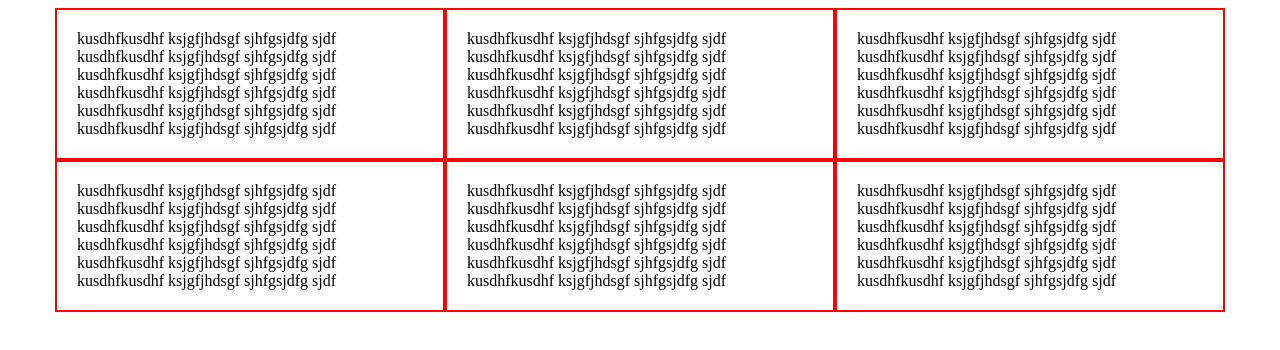
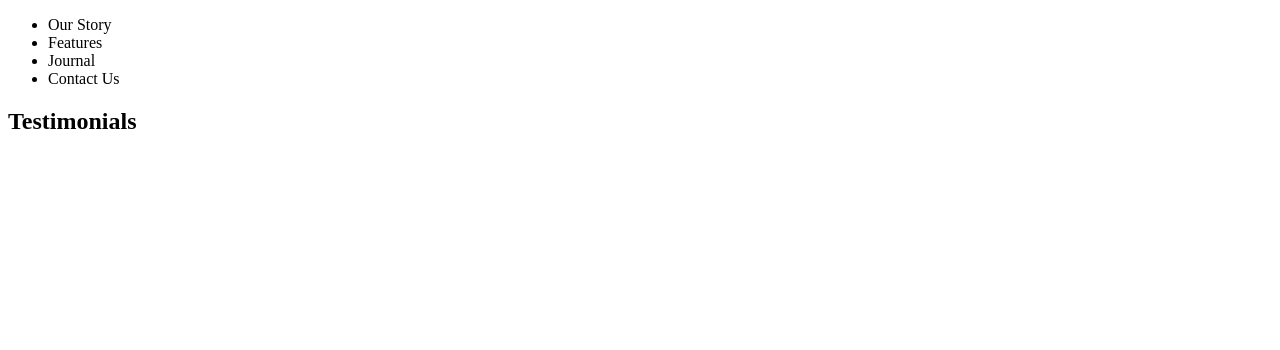
Before and after one commit to zmeeey5/dulai_lama, a website: page public/index.html in a window 1280 px wide. Drawn offline with nearby package versions, Linux system fonts and the light colour scheme; files that its build step writes are made by us from their sources.

Commit message:
Updated HTML carcass: - semantic sections; - class structure;

```diff
--- a/public/index.html
+++ b/public/index.html
@@ -15,65 +15,72 @@
     <![endif]-->
 </head>
 <body>
+
+<!--HEADER-->
 <header>
+    <div class="logo"></div>
+    <div class="header-menu">
+        <ul>
+            <li>Our Story</li>
+            <li>Features</li>
+            <li>Journal</li>
+            <li>Contact Us</li>
+        </ul>
+    </div>
+    <div class="header-social"></div>
+</header>
 
-</header>
+<!--IMAGE-->
 <main>
-<div class="container">
-    <div class="row">
-        <div class="col-sm-6 col-md-4">
-            kusdhfkusdhf ksjgfjhdsgf sjhfgsjdfg sjdf
-            kusdhfkusdhf ksjgfjhdsgf sjhfgsjdfg sjdf
-            kusdhfkusdhf ksjgfjhdsgf sjhfgsjdfg sjdf
-            kusdhfkusdhf ksjgfjhdsgf sjhfgsjdfg sjdf
-            kusdhfkusdhf ksjgfjhdsgf sjhfgsjdfg sjdf
-            kusdhfkusdhf ksjgfjhdsgf sjhfgsjdfg sjdf
-        </div>
-        <div class="col-sm-6 col-md-4">
-            kusdhfkusdhf ksjgfjhdsgf sjhfgsjdfg sjdf
-            kusdhfkusdhf ksjgfjhdsgf sjhfgsjdfg sjdf
-            kusdhfkusdhf ksjgfjhdsgf sjhfgsjdfg sjdf
-            kusdhfkusdhf ksjgfjhdsgf sjhfgsjdfg sjdf
-            kusdhfkusdhf ksjgfjhdsgf sjhfgsjdfg sjdf
-            kusdhfkusdhf ksjgfjhdsgf sjhfgsjdfg sjdf
-        </div>
-        <div class="col-sm-6 col-md-4">
-            kusdhfkusdhf ksjgfjhdsgf sjhfgsjdfg sjdf
-            kusdhfkusdhf ksjgfjhdsgf sjhfgsjdfg sjdf
-            kusdhfkusdhf ksjgfjhdsgf sjhfgsjdfg sjdf
-            kusdhfkusdhf ksjgfjhdsgf sjhfgsjdfg sjdf
-            kusdhfkusdhf ksjgfjhdsgf sjhfgsjdfg sjdf
-            kusdhfkusdhf ksjgfjhdsgf sjhfgsjdfg sjdf
-        </div>
-        <div class="col-sm-6 col-md-4">
-            kusdhfkusdhf ksjgfjhdsgf sjhfgsjdfg sjdf
-            kusdhfkusdhf ksjgfjhdsgf sjhfgsjdfg sjdf
-            kusdhfkusdhf ksjgfjhdsgf sjhfgsjdfg sjdf
-            kusdhfkusdhf ksjgfjhdsgf sjhfgsjdfg sjdf
-            kusdhfkusdhf ksjgfjhdsgf sjhfgsjdfg sjdf
-            kusdhfkusdhf ksjgfjhdsgf sjhfgsjdfg sjdf
-        </div>
-        <div class="col-sm-6 col-md-4">
-            kusdhfkusdhf ksjgfjhdsgf sjhfgsjdfg sjdf
-            kusdhfkusdhf ksjgfjhdsgf sjhfgsjdfg sjdf
-            kusdhfkusdhf ksjgfjhdsgf sjhfgsjdfg sjdf
-            kusdhfkusdhf ksjgfjhdsgf sjhfgsjdfg sjdf
-            kusdhfkusdhf ksjgfjhdsgf sjhfgsjdfg sjdf
-            kusdhfkusdhf ksjgfjhdsgf sjhfgsjdfg sjdf
-        </div>
-        <div class="col-sm-6 col-md-4">
-            kusdhfkusdhf ksjgfjhdsgf sjhfgsjdfg sjdf
-            kusdhfkusdhf ksjgfjhdsgf sjhfgsjdfg sjdf
-            kusdhfkusdhf ksjgfjhdsgf sjhfgsjdfg sjdf
-            kusdhfkusdhf ksjgfjhdsgf sjhfgsjdfg sjdf
-            kusdhfkusdhf ksjgfjhdsgf sjhfgsjdfg sjdf
-            kusdhfkusdhf ksjgfjhdsgf sjhfgsjdfg sjdf
-        </div>
-    </div>
+    <div class="image-backgr"></div>
+    <div class="image-text"></div>
+</main>
+
+<!--MENU-->
+<div class="menu">
+    <div class="menu-item-1"></div>
+        <div class="menu-image"></div>
+        <div class="menu-text"></div>
+    <div class="menu-item-2"></div>
+        <div class="menu-image"></div>
+        <div class="menu-text"></div>
+    <div class="menu-item-3"></div>
+        <div class="menu-image"></div>
+        <div class="menu-text"></div>
+    <div class="menu-item-4"></div>
+        <div class="menu-image"></div>
+        <div class="menu-text"></div>
+    <div class="menu-item-5"></div>
+        <div class="menu-image"></div>
+        <div class="menu-text"></div>
+    <div class="menu-item-6"></div>
+        <div class="menu-image"></div>
+        <div class="menu-text"></div>
 </div>
-</main>
+
+<!--TESTIMONIALS-->
+<h2 class="testimonials-header">Testimonials</h2>
+<div class="testimonials-text"></div>
+
+<!--MORE DETAILS-->
+<div class="more-details-image"></div>
+<div class="more-details-text">
+    <h3 class="more-details-text-header"></h3>
+    <div class="more-details-text-main"></div>
+    <div class="more-details-text-link"></div>
+</div>
+
+<!--SIGN UP-->
+<h3 class="sign-up-header"></h3>
+<div class="sign-up-text"></div>
+<div class="sign-up-button"></div>
+
+
+<!--FOOTER-->
 <footer>
+    <div class="footer-logo"></div>
+    <div class="footer-text"></div>
+</footer>
 
-</footer>
 </body>
 </html>
```
